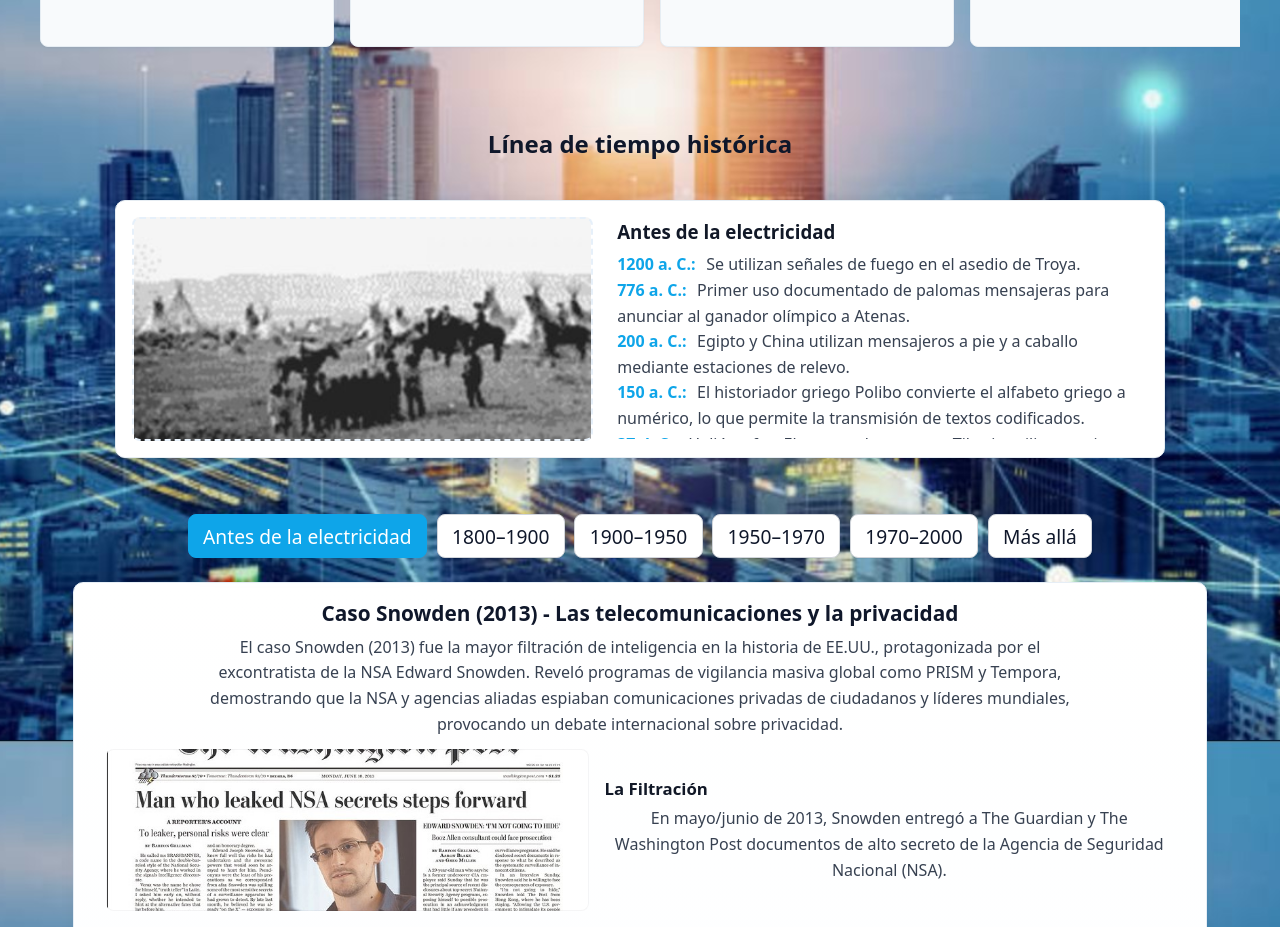
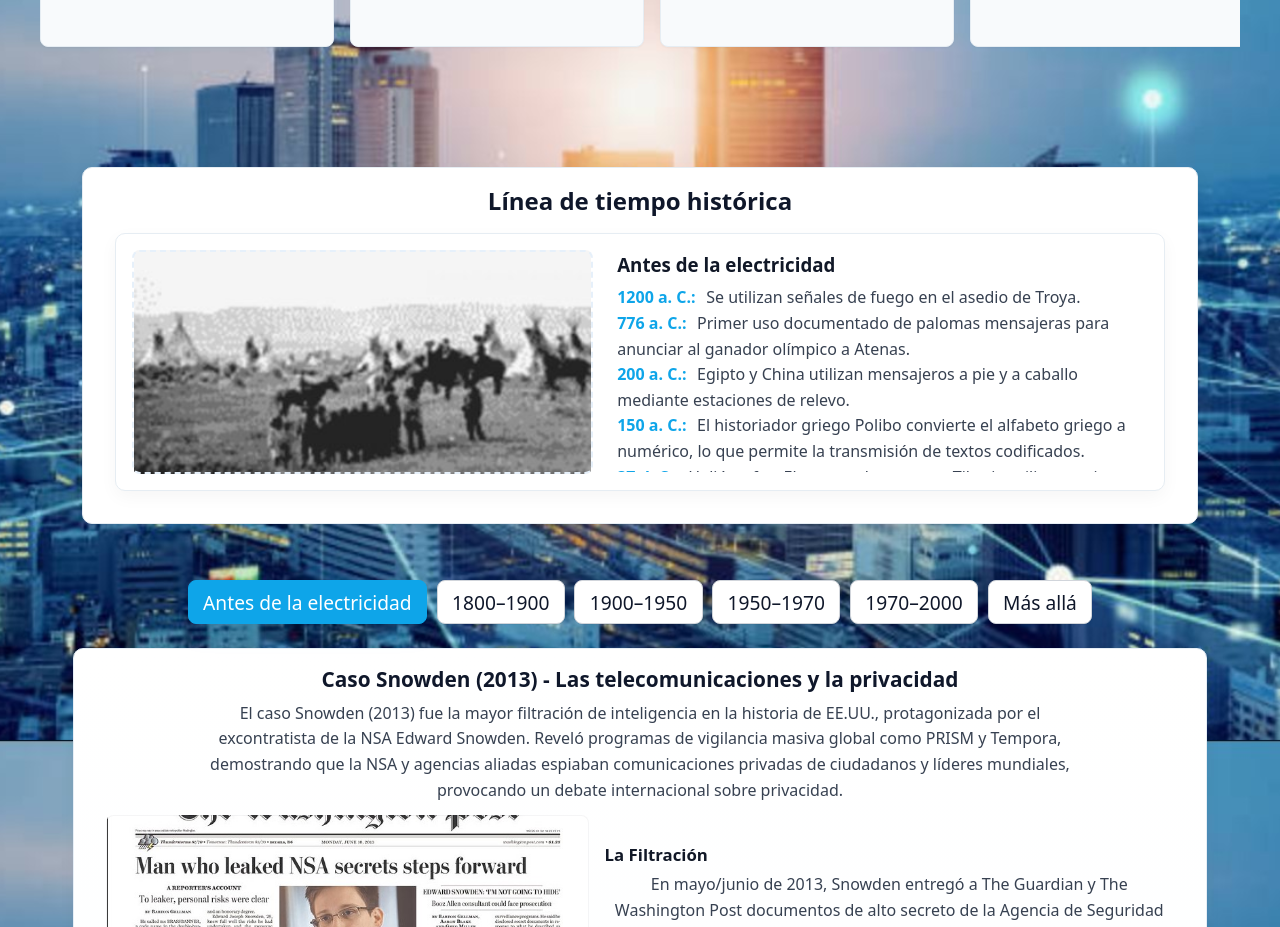
Before and after one commit to yirman/telecom-info-js, a Next.js app: page / in a window 1280 px wide. Shown: the part 860-1787 px from the top of the page. Built offline with nearby package versions, Linux system fonts and the light colour scheme.

Commit message:
fixing time line title

```diff
--- a/pages/index.js
+++ b/pages/index.js
@@ -117,12 +117,10 @@
         <input className="slide-input" type="radio" id="slideCheckbox5" name="slides" />
         <input className="slide-input" type="radio" id="slideCheckbox6" name="slides" />
 
-        <section className="timeline-header">
-          <h2 className="timeline-title">Línea de tiempo histórica</h2>
-        </section>
-
         <section className="slide">
-          <div className="slides">
+          <div className="slide-inner">
+            <h2 className="timeline-title">Línea de tiempo histórica</h2>
+            <div className="slides">
             <div className="slide-panel panel1">
               <div className="panel-image" aria-hidden style={{backgroundImage: `url('images/panels/panel1.jpg')`}}></div>
                 <div className="panel-text">
@@ -226,7 +224,7 @@
                 </p>
               </div>
             </div>
-          </div>
+          </div></div>
         </section>
 
         <section className="tabs-section">
--- a/styles/globals.css
+++ b/styles/globals.css
@@ -165,6 +165,9 @@
 /* Optional subtle transition for panels to blend with background */
 .slide-panel, .card { transition: background-color 500ms ease, transform 220ms ease; }
 
+/* Wrapper so timeline title and slides share the same white panel */
+.slide-inner { background: #ffffff; border: 1px solid #e6edf3; padding: 1rem; border-radius: 10px; box-shadow: 0 6px 18px rgba(2,6,23,0.04); display: block; gap: 1rem; margin: 1rem auto; max-width: 1100px; }
+
 /* Footer */
 .site-footer { margin-top: 2.5rem; padding: 1.25rem 0; background: linear-gradient(180deg,#ffffff,#f8fafc); border-top: 1px solid #e6edf3; }
 .footer-inner { max-width: 1100px; margin: 0 auto; padding: 0 1rem; text-align: center; color: #6b7280; }
```
